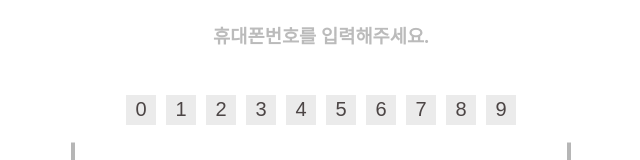
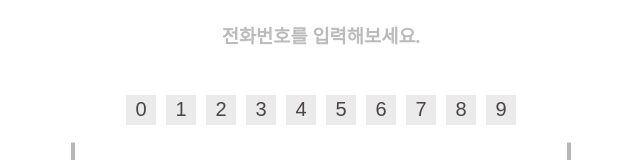
Before and after one commit to ju-nong/input-your-phone-number, a React (Vite) app: page / in a window 1280 px wide. Shown: the top 160 px of the page, without its empty margins (319-959 px from the left). Built offline with nearby package versions, Linux system fonts and the light colour scheme.

Commit message:
update : 문구 변경

```diff
--- a/src/App.tsx
+++ b/src/App.tsx
@@ -420,7 +420,7 @@ function App() {
 
     return (
         <ContainerStyled id="container">
-            <h3>휴대폰번호를 입력해주세요.</h3>
+            <h3>전화번호를 입력해보세요.</h3>
 
             {/* <NavigationStyled>
                 {Array.from({ length: 10 }, (_, index) => index).map(
```
